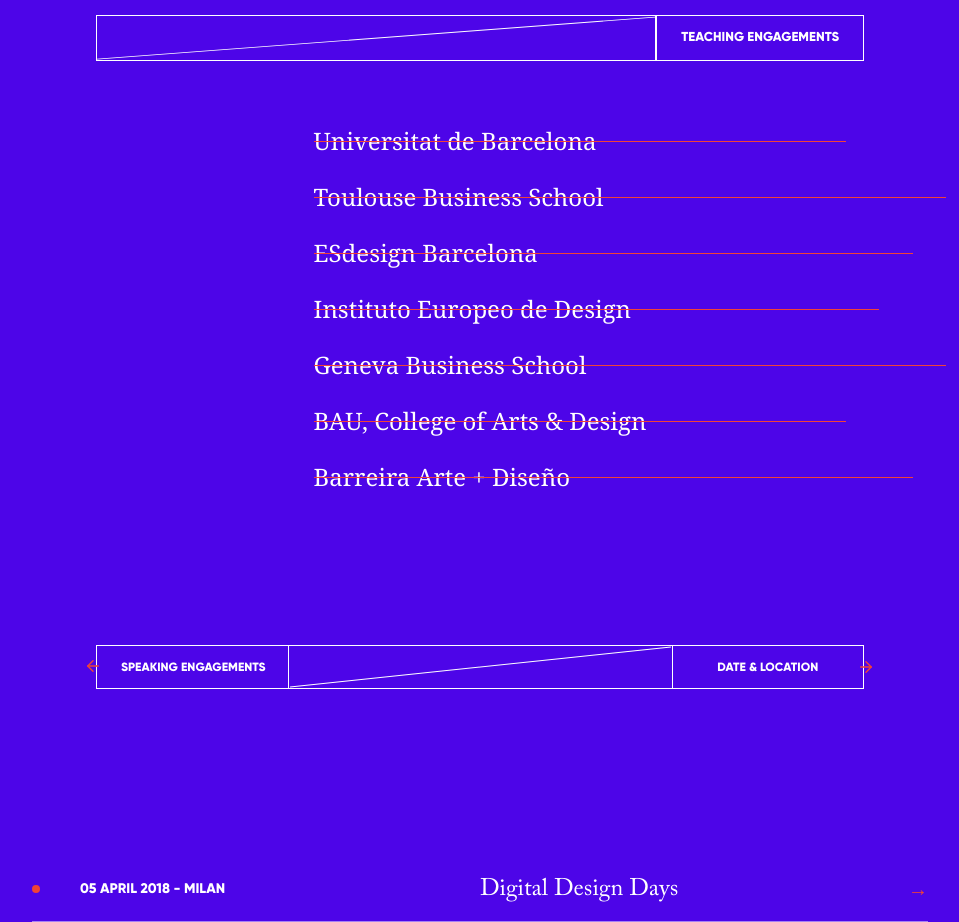
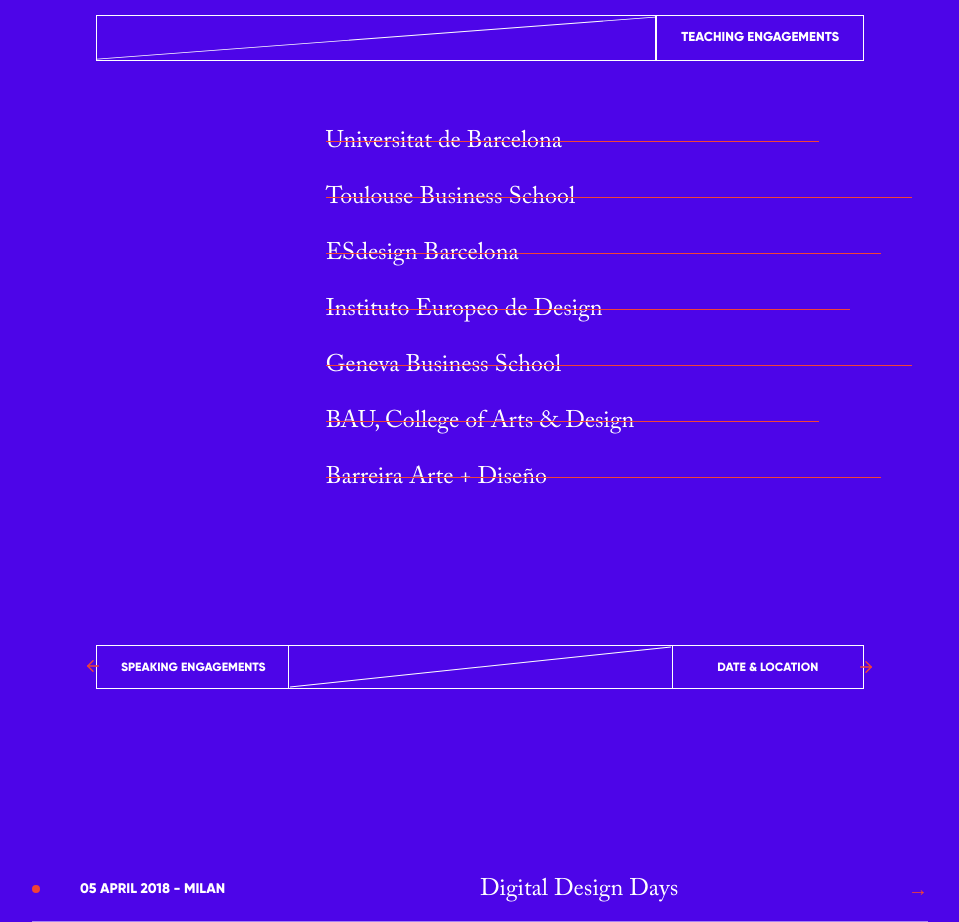
Before and after one commit to ArnabShikder24/dotlung-frontend, a Next.js app: page /learn-with-dot in a window 1280 px wide. Shown: the part 1540-2462 px from the top of the page, without its empty margins (160-1119 px from the left). Built offline with nearby package versions, Linux system fonts and the light colour scheme; a web font is replaced by a local one.

Commit message:
font issue fixed on Accordion

```diff
--- a/src/app/learn-with-dot/page.tsx
+++ b/src/app/learn-with-dot/page.tsx
@@ -112,10 +112,10 @@
       <SectionHeader title="TEACHING ENGAGEMENTS" />
 
       <div className="flex mx-5 lg:justify-center mt-16 overflow-hidden">
-          <div className="text-white text-2xl font-serif">
+        <div className="text-white text-2xl">
           {tableItems.map((data, index) => (
             <div key={index} className="mb-4 relative">
-                  <span className="block pb-2  cursor-pointer lg:hover:text-secondary">{data.title}</span>
+                <span className="block pb-2  cursor-pointer lg:hover:text-secondary font-caslon">{data.title}</span>
                 <div
                 className="border-b-[1px] border-secondary absolute top-4"
                 style={{
--- a/src/app/work-with-dot/page.tsx
+++ b/src/app/work-with-dot/page.tsx
@@ -151,11 +151,11 @@
       </RevealOnScroll>
 
       <div className="flex mx-5 lg:justify-center mt-16 overflow-hidden">
-        <div className="text-white text-2xl font-serif">
+        <div className="text-white text-2xl">
           {items.map((item, index) => (
             <div key={index} className="mb-4 relative">
               <RevealOnScroll>
-                <span className="block pb-2 cursor-pointer lg:hover:text-secondary">{item.title}</span>
+                <span className="block pb-2 cursor-pointer lg:hover:text-secondary font-caslon">{item.title}</span>
                 <div
                   className="border-b-[1px] border-secondary absolute top-4"
                   style={{
```
Lines whose indentation alone changed are shown as unchanged.
